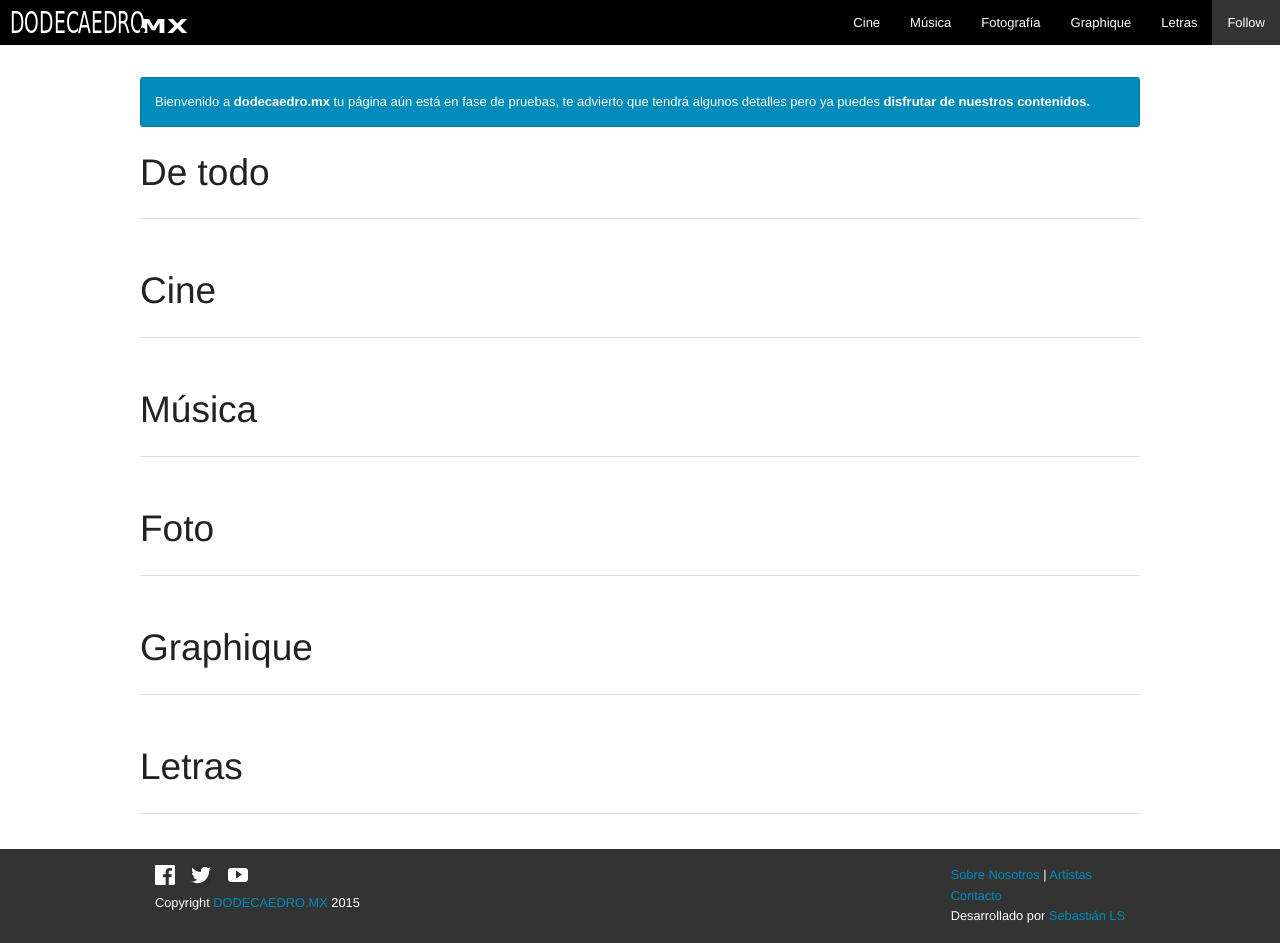
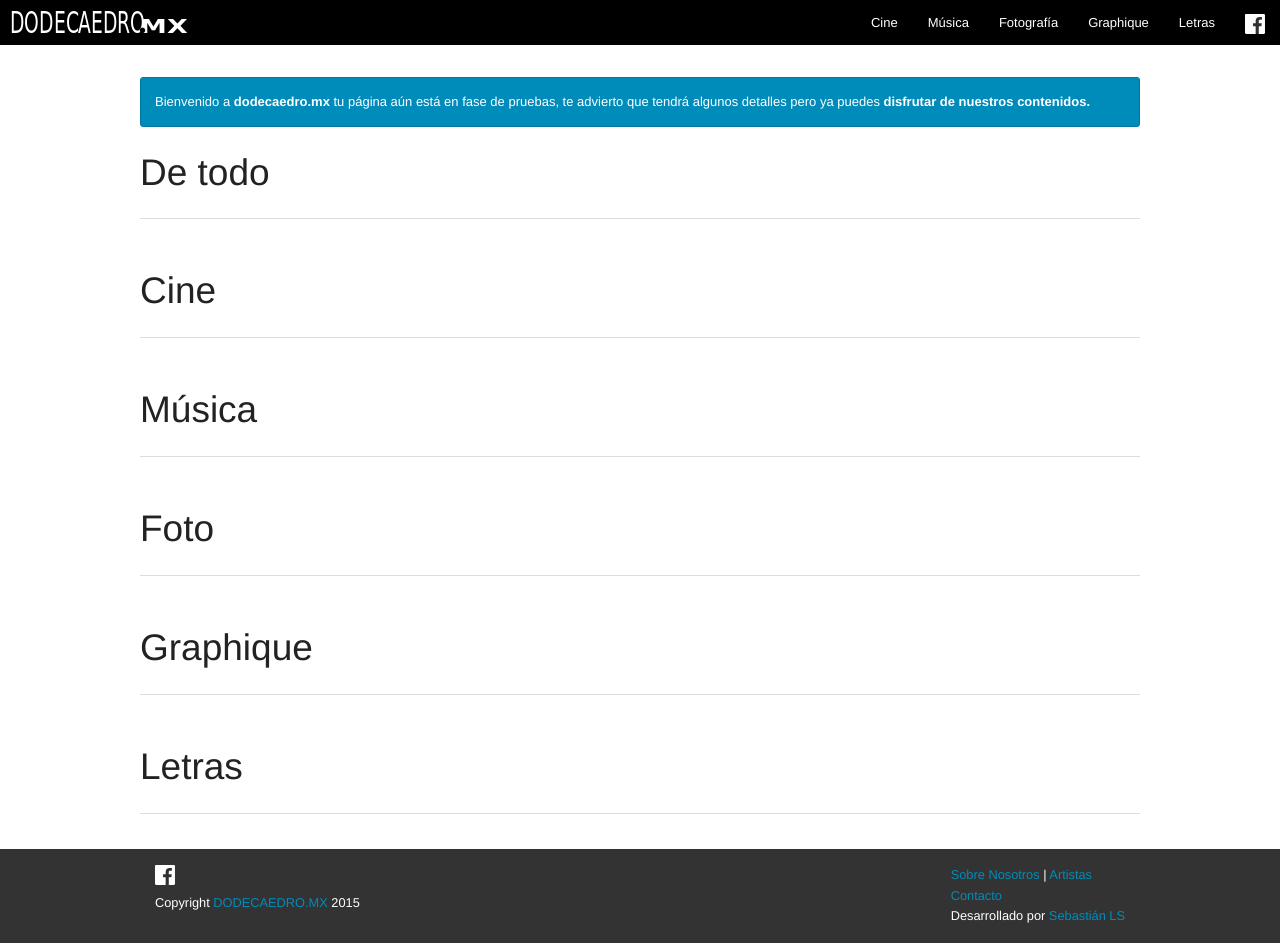
Before and after one commit to dodecaedro-mexico/dodecaedro-v1, a Jekyll site: the page built from index.html, in a window 1280 px wide and 943 px high. Built offline with Jekyll 4.4.1, drawn with Linux system fonts in a browser that asks for light colours; nearby versions of some CDN libraries.

Commit message:
temporary change for follow

```diff
--- a/_includes/footer.html
+++ b/_includes/footer.html
@@ -2,9 +2,7 @@
     <div class="row">
         <div class="small-6 columns">
         	<p>
-				<a href="#"><img src="{{ "/assets/img/SVG/facebook-20-x-20.svg" | prepend: site.baseurl }}"/></a>
-				<a href="#"><img src="{{ "/assets/img/SVG/twitter-20-x-20.svg" | prepend: site.baseurl }}"/></a>
-				<a href="#"><img src="{{ "/assets/img/SVG/youtube_play-20-x20.svg" | prepend: site.baseurl }}"/></a>
+				<a href="http://facebook.com/dodecaedromexico/" target="_blank"><img src="{{ "/assets/img/SVG/facebook-20-x-20.svg" | prepend: site.baseurl }}"/></a>
 			</p>
             <p>
             	Copyright <a href="#">DODECAEDRO.MX</a> 2015
--- a/_includes/header.html
+++ b/_includes/header.html
@@ -15,18 +15,7 @@
         <section class="top-bar-section show-for-medium-up">
             <ul class="right">
                 <li class="has-dropdown">
-                    <a id="follow" href="#">Follow</a>
-                    <ul class="dropdown">
-                        <li>
-                            <a href="#"><img src="{{ "/assets/img/SVG/facebook-20-x-20.svg" | prepend: site.baseurl }}"/></a>
-                        </li>
-                        <li>
-                            <a href="#"><img src="{{ "/assets/img/SVG/twitter-20-x-20.svg" | prepend: site.baseurl }}"/></a>
-                        </li>
-                        <li>
-                            <a href="#"><img src="{{ "/assets/img/SVG/youtube_play-20-x20.svg" | prepend: site.baseurl }}"/></a>
-                        </li>
-                    </ul>
+                    <a href="http://facebook.com/dodecaedromexico/" target="_blank"><img src="{{ "/assets/img/SVG/facebook-20-x-20.svg" | prepend: site.baseurl }}"/></a>
                 </li>
             </ul>
         </section>
```
